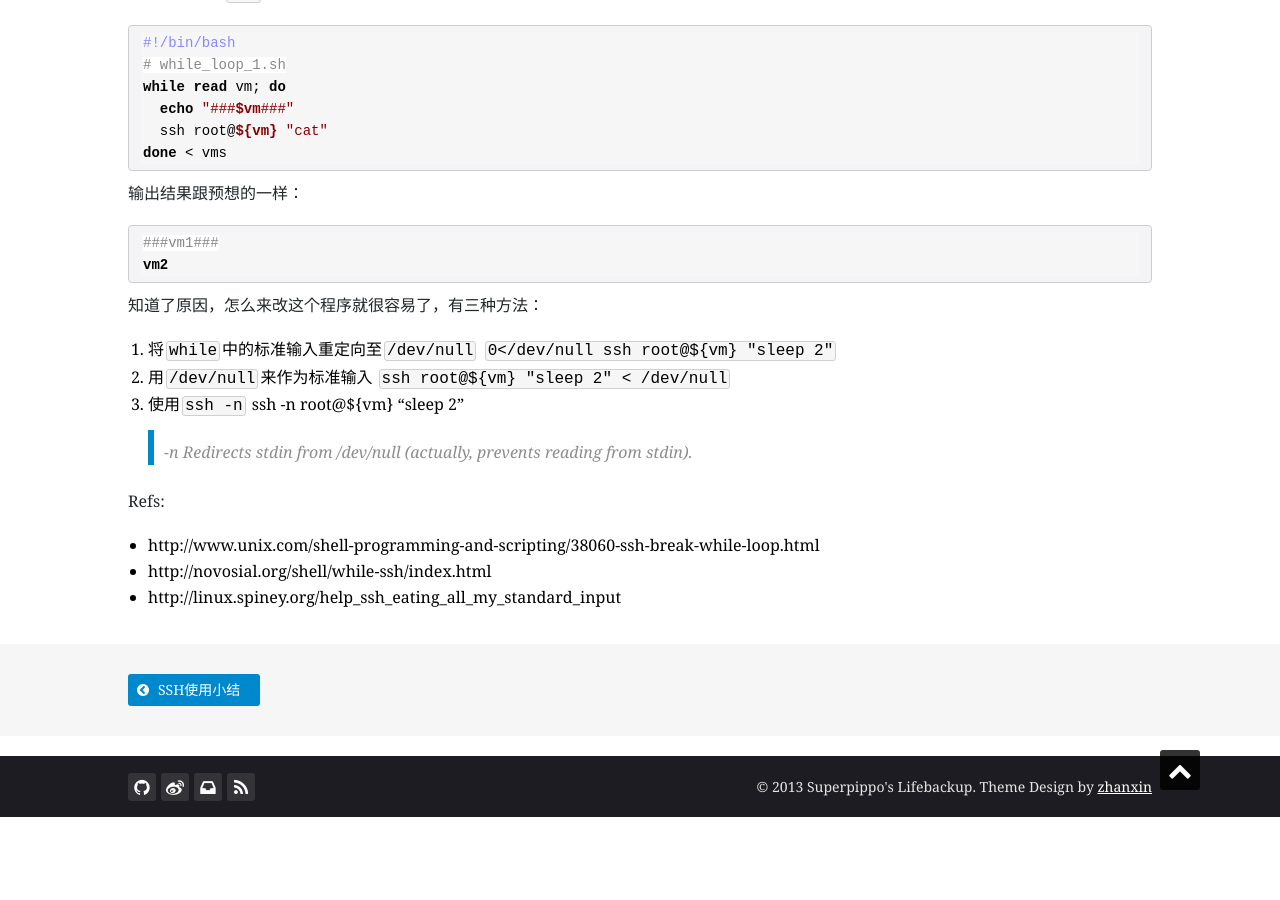
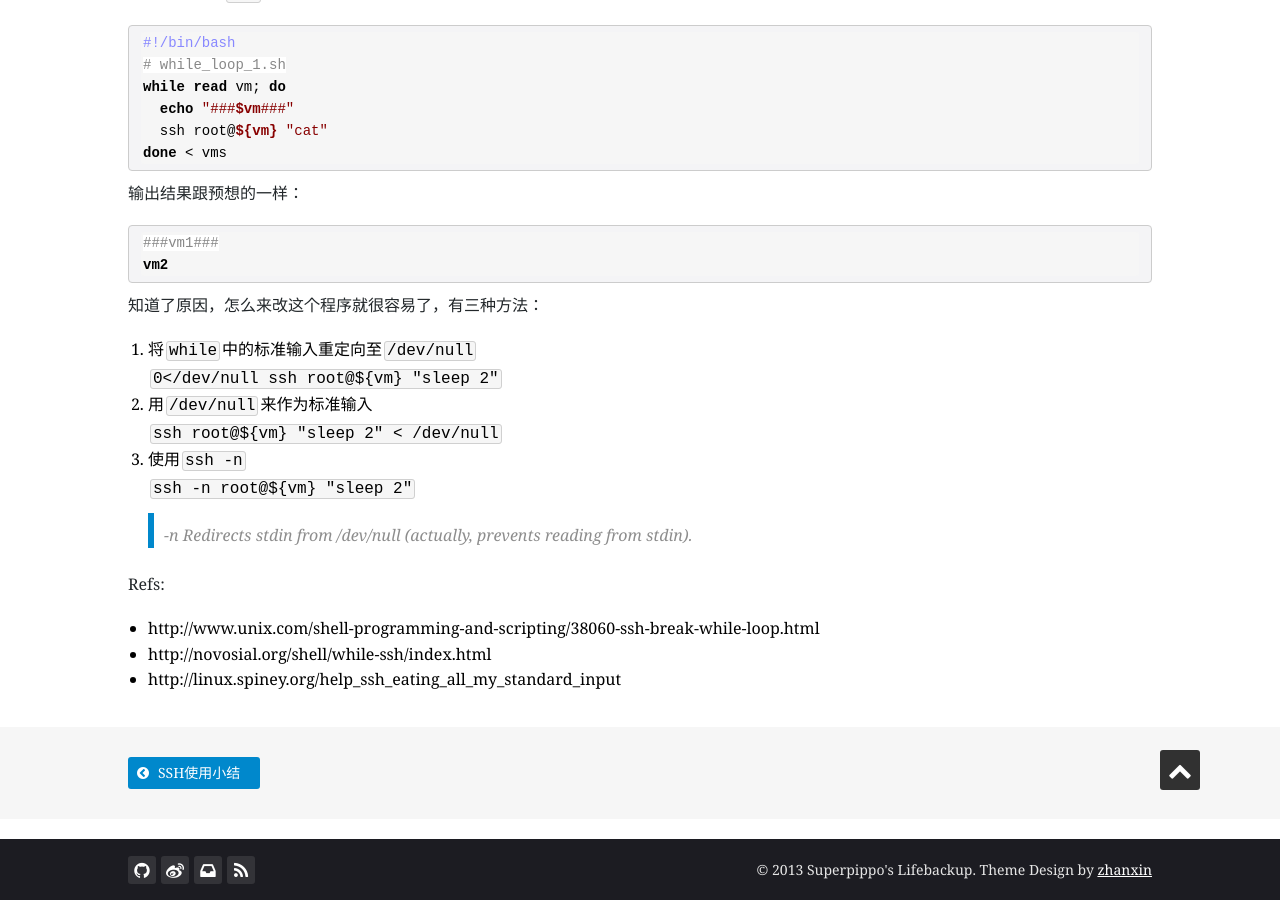
Before and after one commit to Huang-Wei/huang-wei.github.io, a Jekyll site: the page built from _posts/2014-11-23-dig-into-a-bash-bug.md, in a window 1280 px wide and 900 px high, scrolled down 1496 px. Built offline with Jekyll 4.4.1, drawn with Linux system fonts in a browser that asks for light colours; nearby versions of some CDN libraries; Markdown is read by kramdown in place of the engine named in the settings; before the commit the page ends 2313 px from its top, so only the background shows below that.

Commit message:
while loop with ssh

````diff
--- a/_posts/2014-11-23-dig-into-a-bash-bug.md
+++ b/_posts/2014-11-23-dig-into-a-bash-bug.md
@@ -14,6 +13,7 @@
 ```
 
 那么你期待下面的脚本`while_loop.sh`会输出什么？
+
 ```bash
 #!/bin/bash
 # while_loop.sh
@@ -79,7 +79,7 @@
 1. 用`/dev/null`来作为标准输入
     `ssh root@${vm} "sleep 2" < /dev/null`
 1. 使用`ssh -n`
-    ssh -n root@${vm} "sleep 2"
+    `ssh -n root@${vm} "sleep 2"`
     > -n Redirects stdin from /dev/null (actually, prevents reading from stdin).
 
 Refs:
````
Also changed, not shown: other parts of _posts/2014-11-23-dig-into-a-bash-bug.md (+0 -1 lines).
